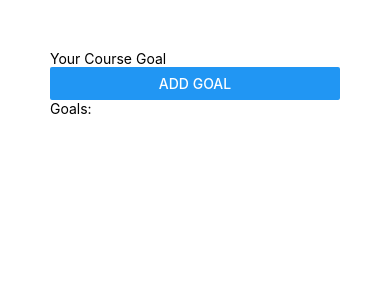
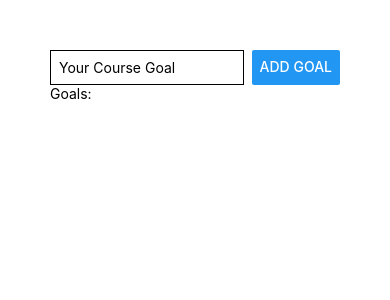
Before and after one commit to brajgon1/first-react-native-app, a React Native app: screen / in a window 390 px wide. Shown: the top 300 px of the page. Built offline with nearby package versions, Linux system fonts and the light colour scheme.

Commit message:
using flexbox and creating layouts

```diff
--- a/App.js
+++ b/App.js
@@ -3,14 +3,12 @@
 export default function App() {
   return (
     <View style={styles.appContainer}>
+      <View style={styles.inputContainer}>
+        <TextInput style={styles.textInput} placeholder="Your Course Goal" />
+        <Button title="Add Goal" />
+      </View>
       <View>
-        <View>
-          <TextInput placeholder='Your Course Goal' />
-          <Button title="Add Goal" />
-        </View>
-        <View>
-          <Text>Goals:</Text>
-        </View>
+        <Text>Goals:</Text>
       </View>
     </View>
   );
@@ -19,10 +17,21 @@
 // below --- makes styling reusable
 const styles = StyleSheet.create({
   appContainer: {
-    padding: 50
+    padding: 50,
+  },
+  inputContainer: {
+    flexDirection: "row",
+    justifyContent: "space-between",
+  },
+  textInput: {
+    borderWidth: 1,
+    borderColor: "ccc",
+    width: "80%",
+    marginRight: 8,
+    padding: 8
   }
 });
 
-// NO CSS IN REACT NATIVE --- CAN APPLY STYLES BUT DOING IT INLINE STYLES OR STYLESHEET OBJECTS ---
+// NO CSS IN REACT NATIVE --- CAN APPLY STYLES BUT DOING IT INLINE STYLES OR STYLESHEET OBJECTS --- FLEXBOX IS IMPORTANT ---
 
 // APP.JS IS THE ROOT COMPONENT IN THE APP
```
